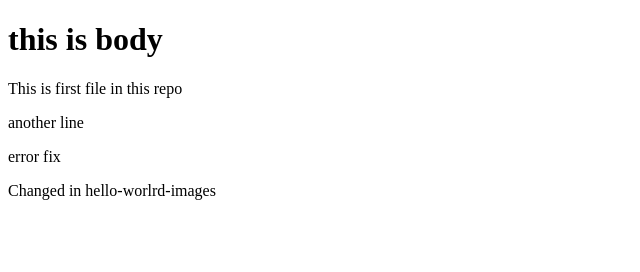
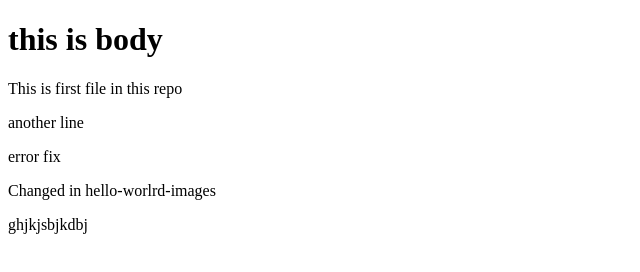
Before and after one commit to Girishjn86/hello-world, a plain HTML site: page index.html in a window 1280 px wide. Shown: the whole page, without its empty margins (0-640 px from the left). Drawn offline with Linux system fonts and the light colour scheme.

Commit message:
Readme and index modified in local

```diff
--- a/index.html
+++ b/index.html
@@ -12,3 +12,4 @@
 
 </body>
 </html>
+ghjkjsbjkdbj
```
Also changed, not shown: 1 other file.
